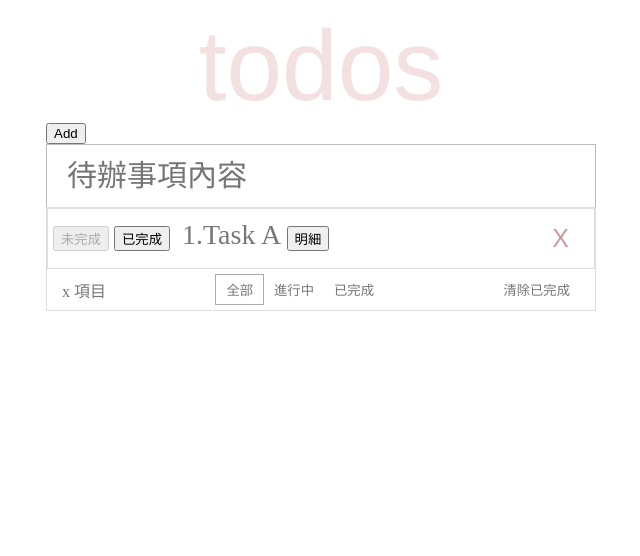
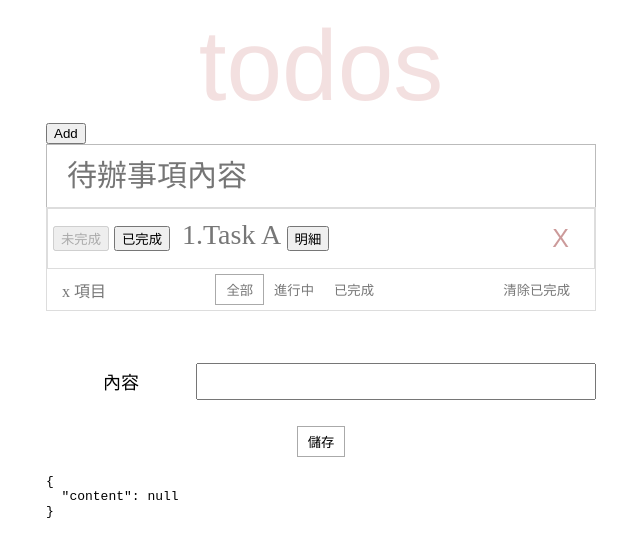
Before and after one commit to hsinyi0705/mcu-112-web-11050034, an Angular app: page / in a window 1280 px wide. Shown: the top 556 px of the page, without its empty margins (319-959 px from the left). Built offline with nearby package versions, Linux system fonts and the light colour scheme; data requests are answered from the project's data file.

Commit message:
feat(todo-form): 新增待辦事項表單元件實作

```diff
--- a/src/app/app.component.css
+++ b/src/app/app.component.css
@@ -8,10 +8,7 @@
   border-bottom: none;
 }
 
-.app-todo {
-  border-bottom: solid 1px #ededed;
-}
-
+.todo-form,
 .todo-detail {
   margin-top: 50px;
 }
--- a/src/app/app.component.html
+++ b/src/app/app.component.html
@@ -12,6 +12,11 @@
   </section>
   <app-footer></app-footer>
 </div>
+
+<div class="container">
+  <app-todo-form></app-todo-form>
+</div>
+
 <ng-container *ngIf="selectedId">
   <hr />
   <div class="container">
--- a/src/app/app.component.ts
+++ b/src/app/app.component.ts
@@ -17,6 +17,7 @@
 import { TaskRemoteService } from './services/task-remote.service';
 import { TaskService } from './services/task.service';
 import { TodoSearchComponent } from './todo-search/todo-search.component';
+import { TodoFormComponent } from './todo-form/todo-form.component';
 
 @Component({
   selector: 'app-root',
@@ -28,6 +29,7 @@
     TodoListComponent,
     TodoDetailComponent,
     TodoSearchComponent,
+    TodoFormComponent,
     FooterComponent,
   ],
   templateUrl: './app.component.html',
--- /dev/null
+++ b/src/app/interface/todo-form.interface.ts
@@ -0,0 +1,5 @@
+import { FormControl } from '@angular/forms';
+
+export interface ITodoForm {
+  content: FormControl<string | null>;
+}
--- /dev/null
+++ b/src/app/todo-form/todo-form.component.css
@@ -0,0 +1,43 @@
+:host {
+  display: block;
+}
+
+.form-item {
+  display: flex;
+  justify-content: space-between;
+  align-items: center;
+}
+
+.form-item > label {
+  flex: 0 0 150px;
+  text-align: center;
+  font-size: 18px;
+  font-weight: 400;
+}
+
+.form-item > input {
+  flex: 1 0 auto;
+  padding: 5px 10px;
+  font-size: 20px;
+}
+
+.form-item,
+.form-action {
+  height: 40px;
+}
+
+.form-action {
+  padding-top: 20px;
+  display: flex;
+  justify-content: center;
+  align-items: center;
+  gap: 5px;
+}
+
+.form-action button {
+  margin: 0;
+  padding: 5px 10px;
+  border: solid 1px #aaa;
+  background: none;
+  cursor: pointer;
+}
--- /dev/null
+++ b/src/app/todo-form/todo-form.component.html
@@ -0,0 +1,12 @@
+<ng-container [formGroup]="form">
+  <div class="form-item">
+    <label>內容</label>
+    <input type="text" formControlName="content" />
+  </div>
+</ng-container>
+
+<div class="form-action">
+  <button type="button">儲存</button>
+</div>
+
+<pre>{{ form.value | json }}</pre>
--- /dev/null
+++ b/src/app/todo-form/todo-form.component.ts
@@ -0,0 +1,21 @@
+import { CommonModule, JsonPipe } from '@angular/common';
+import { Component, HostBinding } from '@angular/core';
+import { FormControl, FormGroup, ReactiveFormsModule } from '@angular/forms';
+
+import { ITodoForm } from '../interface/todo-form.interface';
+
+@Component({
+  selector: 'app-todo-form',
+  standalone: true,
+  imports: [ReactiveFormsModule, JsonPipe],
+  templateUrl: './todo-form.component.html',
+  styleUrl: './todo-form.component.css',
+})
+export class TodoFormComponent {
+  @HostBinding('class')
+  class = 'todo-form';
+
+  readonly form = new FormGroup<ITodoForm>({
+    content: new FormControl<string | null>(null),
+  });
+}
```
Also changed, not shown: 1 other file (tests, documents, lock files or other folders).
